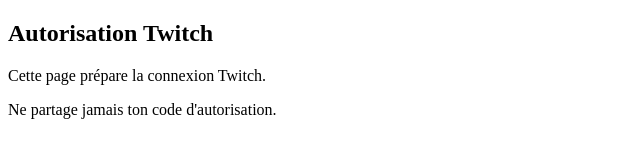
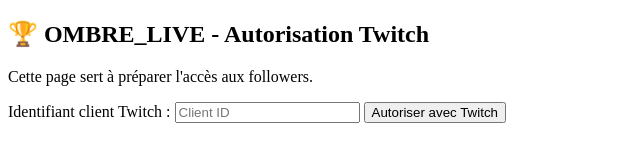
Before and after one commit to ombrelive02/mur-des-followers, a plain HTML site: page autorisation.html in a window 1280 px wide. Shown: the whole page, without its empty margins (0-640 px from the left). Drawn offline with Linux system fonts and the light colour scheme.

Commit message:
Update autorisation.html

```diff
--- a/autorisation.html
+++ b/autorisation.html
@@ -1,14 +1,38 @@
-
 <!DOCTYPE html>
 <html lang="fr">
 <head>
-  <meta charset="UTF-8">
-  <meta name="viewport" content="width=device-width, initial-scale=1">
-  <title>Autorisation Twitch - OMBRE_LIVE</title>
+<meta charset="UTF-8">
+<meta name="viewport" content="width=device-width, initial-scale=1">
+<title>Autorisation Twitch - OMBRE_LIVE</title>
 </head>
 <body>
-  <h2>Autorisation Twitch</h2>
-  <p>Cette page prépare la connexion Twitch.</p>
-  <p>Ne partage jamais ton code d'autorisation.</p>
+<h2>🏆 OMBRE_LIVE - Autorisation Twitch</h2>
+<p>Cette page sert à préparer l'accès aux followers.</p>
+
+<label for="client">Identifiant client Twitch :</label>
+<input id="client" placeholder="Client ID">
+<button onclick="connecter()">Autoriser avec Twitch</button>
+
+<script>
+function connecter() {
+  const clientId = document.getElementById("client").value.trim();
+  if (!clientId) {
+    alert("Entre ton Client ID Twitch.");
+    return;
+  }
+
+  const redirect = "https://ombrelive02.github.io/mur-des-followers/";
+  const params = new URLSearchParams({
+    client_id: clientId,
+    redirect_uri: redirect,
+    response_type: "code",
+    scope: "moderator:read:followers",
+    state: crypto.randomUUID()
+  });
+
+  window.location.href =
+    "https://id.twitch.tv/oauth2/authorize?" + params.toString();
+}
+</script>
 </body>
 </html>
```
